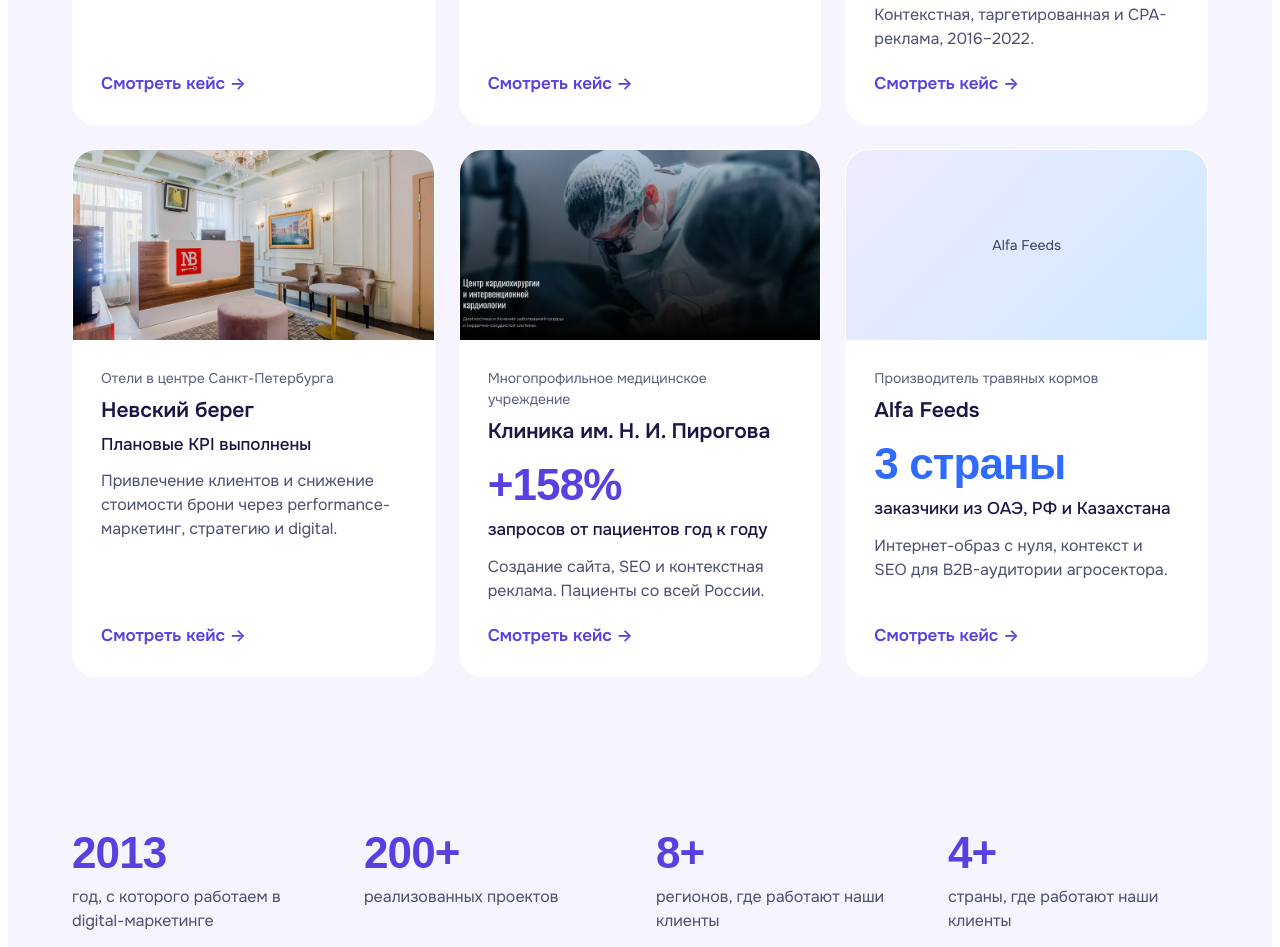
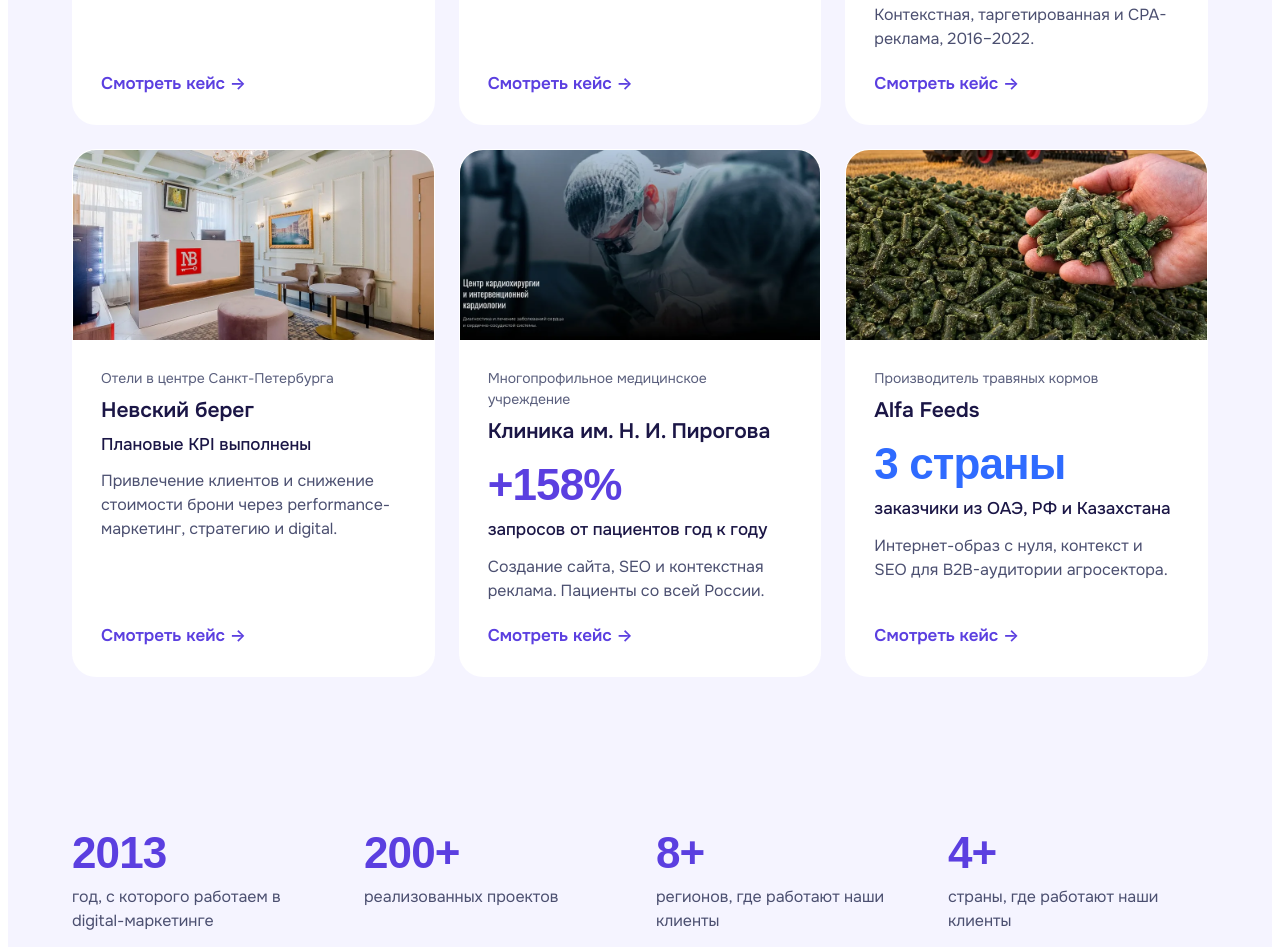
Before and after one commit to mailnosov-create/proxyagency-site.github.io, a plain HTML site: page cases/index.html in a window 1280 px wide. Shown: the part 2393-3340 px from the top of the page. Drawn offline with Linux system fonts and the light colour scheme; a web font is replaced by a local one.

Commit message:
Обложка Alfa Feeds
Co-Authored-By: Claude Sonnet 5.5 <noreply@anthropic.com>
Claude-Session: https://claude.ai/code/session_01DwAwKZcUJqtT1LEfxcUPJz

```diff
--- a/cases/index.html
+++ b/cases/index.html
@@ -209,7 +209,7 @@ ym(33925959, "init", {clickmap:true, trackLinks:true, accurateTrackBounce:true})
 </div>
 </article>
 <article class="pxa-case" data-ind="prod">
-<div class="pxa-cover" style="background:linear-gradient(135deg,#EFEBFF,#CFE9FF)">Alfa Feeds</div>
+<img class="pxa-cover-img" src="/assets/img/cases/alfafeeds/cover.webp" loading="lazy" alt="" style="object-position:50% 88%">
 <div class="pxa-case-b">
 <small>Производитель травяных кормов</small>
 <h3><a class="pxa-case-a" href="/cases/alfafeeds">Alfa Feeds</a></h3>
```
Also changed, not shown: assets/img/cases/alfafeeds/cover.webp (added).
